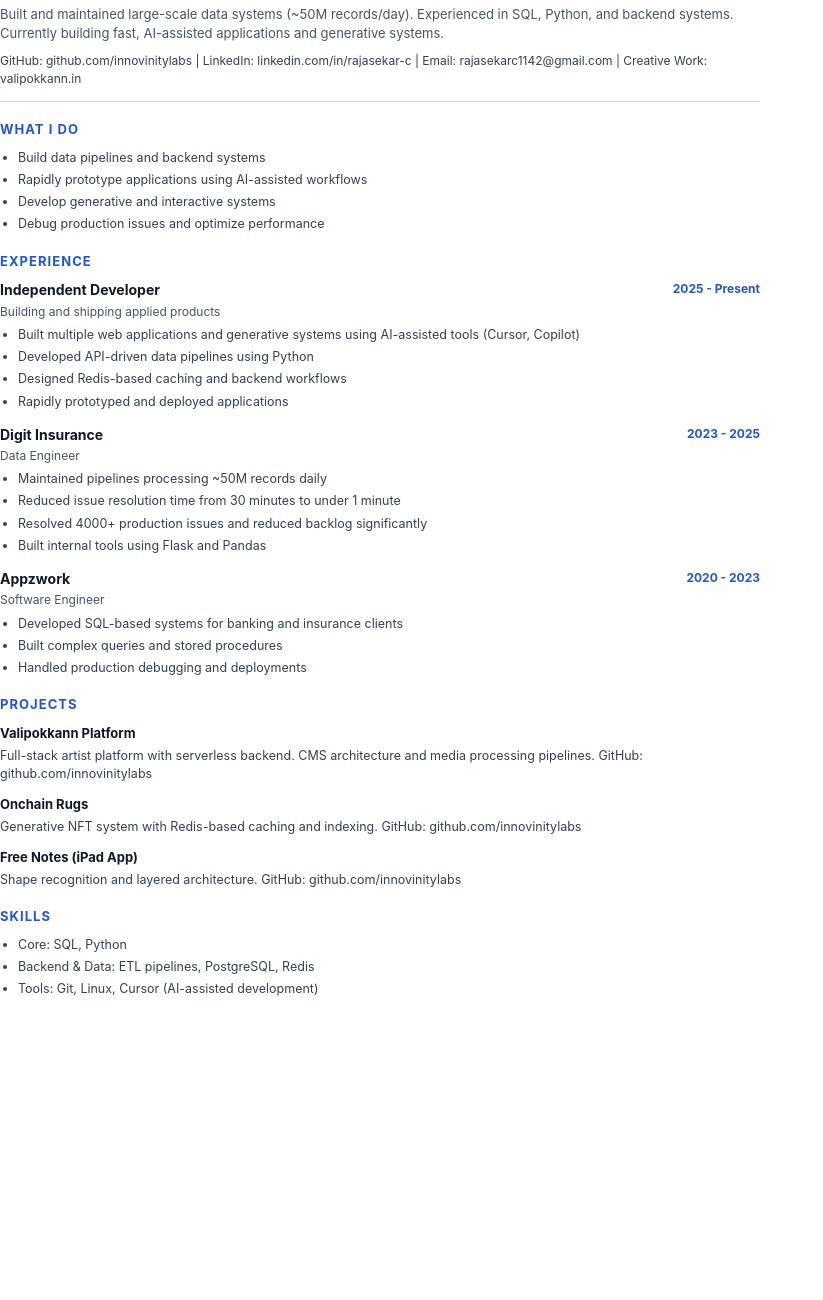
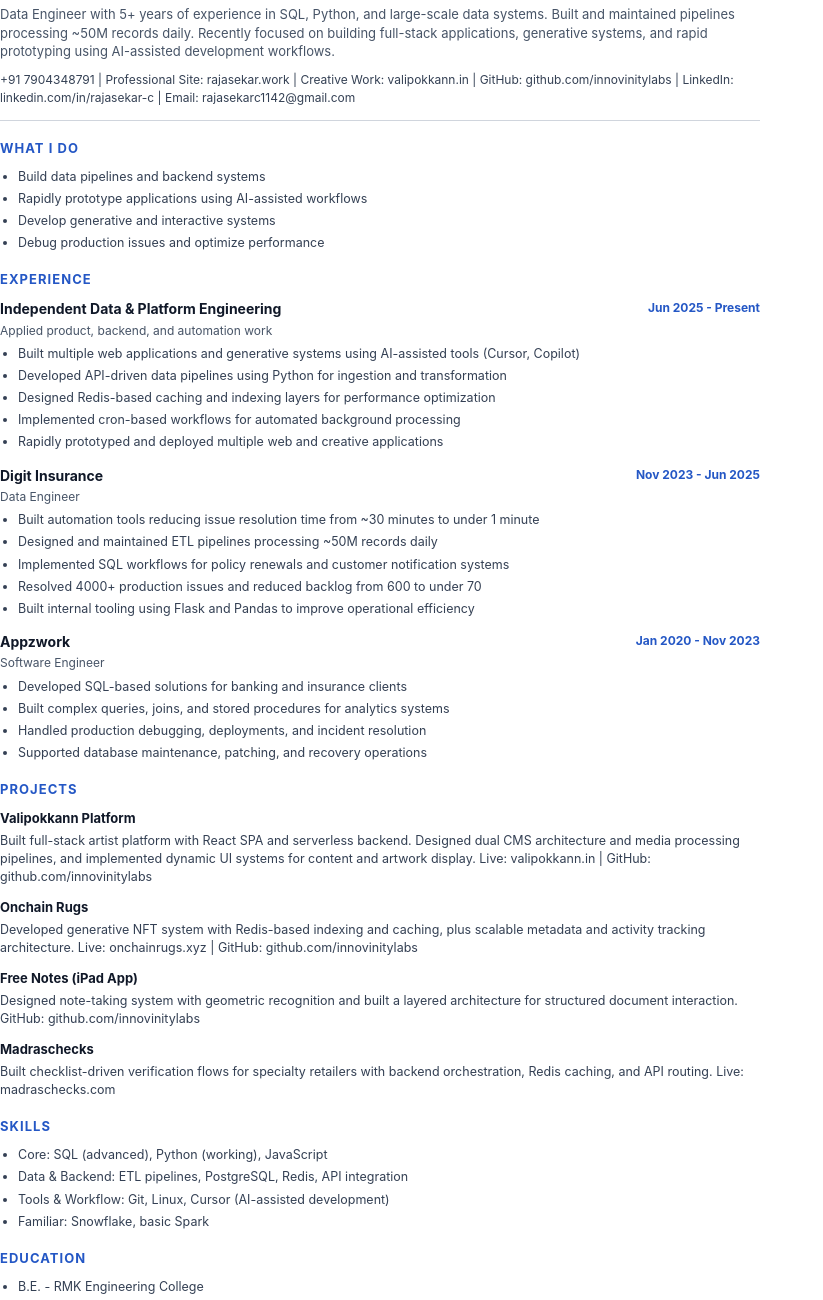
Before and after one commit to innovinitylabs/rajasekar-work-site, a plain HTML site: page resume-source.html in a window 1280 px wide. Shown: the part 73-1373 px from the top of the page, without its empty margins (0-823 px from the left). Before the commit the page ends 1075 px from the top, so only its background shows below. Drawn offline with Linux system fonts and the light colour scheme.

Commit message:
Refresh resume content and links

```diff
--- a/resume-source.html
+++ b/resume-source.html
@@ -135,15 +135,19 @@
         <h1>Rajasekar C</h1>
         <p class="title">Data Engineer | Systems Builder</p>
         <p class="summary">
-          Built and maintained large-scale data systems (~50M records/day).
-          Experienced in SQL, Python, and backend systems. Currently building
-          fast, AI-assisted applications and generative systems.
+          Data Engineer with 5+ years of experience in SQL, Python, and
+          large-scale data systems. Built and maintained pipelines processing
+          ~50M records daily. Recently focused on building full-stack
+          applications, generative systems, and rapid prototyping using
+          AI-assisted development workflows.
         </p>
         <p class="contact">
+          +91 7904348791 |
+          Professional Site: rajasekar.work |
+          Creative Work: valipokkann.in |
           GitHub: github.com/innovinitylabs |
           LinkedIn: linkedin.com/in/rajasekar-c |
-          Email: rajasekarc1142@gmail.com |
-          Creative Work: valipokkann.in
+          Email: rajasekarc1142@gmail.com
         </p>
       </header>
 
@@ -163,19 +167,26 @@
         <div class="role">
           <div class="role-header">
             <div class="role-title">
-              <h3>Independent Developer</h3>
-              <p>Building and shipping applied products</p>
+              <h3>Independent Data &amp; Platform Engineering</h3>
+              <p>Applied product, backend, and automation work</p>
             </div>
-            <div class="role-time">2025 - Present</div>
+            <div class="role-time">Jun 2025 - Present</div>
           </div>
           <ul class="bullets">
             <li>
               Built multiple web applications and generative systems using
               AI-assisted tools (Cursor, Copilot)
             </li>
-            <li>Developed API-driven data pipelines using Python</li>
-            <li>Designed Redis-based caching and backend workflows</li>
-            <li>Rapidly prototyped and deployed applications</li>
+            <li>
+              Developed API-driven data pipelines using Python for ingestion and
+              transformation
+            </li>
+            <li>
+              Designed Redis-based caching and indexing layers for performance
+              optimization
+            </li>
+            <li>Implemented cron-based workflows for automated background processing</li>
+            <li>Rapidly prototyped and deployed multiple web and creative applications</li>
           </ul>
         </div>
 
@@ -185,13 +196,20 @@
               <h3>Digit Insurance</h3>
               <p>Data Engineer</p>
             </div>
-            <div class="role-time">2023 - 2025</div>
+            <div class="role-time">Nov 2023 - Jun 2025</div>
           </div>
           <ul class="bullets">
-            <li>Maintained pipelines processing ~50M records daily</li>
-            <li>Reduced issue resolution time from 30 minutes to under 1 minute</li>
-            <li>Resolved 4000+ production issues and reduced backlog significantly</li>
-            <li>Built internal tools using Flask and Pandas</li>
+            <li>
+              Built automation tools reducing issue resolution time from ~30
+              minutes to under 1 minute
+            </li>
+            <li>Designed and maintained ETL pipelines processing ~50M records daily</li>
+            <li>
+              Implemented SQL workflows for policy renewals and customer
+              notification systems
+            </li>
+            <li>Resolved 4000+ production issues and reduced backlog from 600 to under 70</li>
+            <li>Built internal tooling using Flask and Pandas to improve operational efficiency</li>
           </ul>
         </div>
 
@@ -201,12 +219,13 @@
               <h3>Appzwork</h3>
               <p>Software Engineer</p>
             </div>
-            <div class="role-time">2020 - 2023</div>
+            <div class="role-time">Jan 2020 - Nov 2023</div>
           </div>
           <ul class="bullets">
-            <li>Developed SQL-based systems for banking and insurance clients</li>
-            <li>Built complex queries and stored procedures</li>
-            <li>Handled production debugging and deployments</li>
+            <li>Developed SQL-based solutions for banking and insurance clients</li>
+            <li>Built complex queries, joins, and stored procedures for analytics systems</li>
+            <li>Handled production debugging, deployments, and incident resolution</li>
+            <li>Supported database maintenance, patching, and recovery operations</li>
           </ul>
         </div>
       </section>
@@ -217,24 +236,37 @@
         <div class="project">
           <h3>Valipokkann Platform</h3>
           <p>
-            Full-stack artist platform with serverless backend. CMS architecture
-            and media processing pipelines. GitHub: github.com/innovinitylabs
+            Built full-stack artist platform with React SPA and serverless
+            backend. Designed dual CMS architecture and media processing
+            pipelines, and implemented dynamic UI systems for content and artwork
+            display. Live: valipokkann.in | GitHub: github.com/innovinitylabs
           </p>
         </div>
 
         <div class="project">
           <h3>Onchain Rugs</h3>
           <p>
-            Generative NFT system with Redis-based caching and indexing.
-            GitHub: github.com/innovinitylabs
+            Developed generative NFT system with Redis-based indexing and
+            caching, plus scalable metadata and activity tracking architecture.
+            Live: onchainrugs.xyz | GitHub: github.com/innovinitylabs
           </p>
         </div>
 
         <div class="project">
           <h3>Free Notes (iPad App)</h3>
           <p>
-            Shape recognition and layered architecture. GitHub:
+            Designed note-taking system with geometric recognition and built a
+            layered architecture for structured document interaction. GitHub:
             github.com/innovinitylabs
+          </p>
+        </div>
+
+        <div class="project">
+          <h3>Madraschecks</h3>
+          <p>
+            Built checklist-driven verification flows for specialty retailers
+            with backend orchestration, Redis caching, and API routing. Live:
+            madraschecks.com
           </p>
         </div>
       </section>
@@ -242,9 +274,17 @@
       <section>
         <h2>Skills</h2>
         <ul class="skills">
-          <li>Core: SQL, Python</li>
-          <li>Backend &amp; Data: ETL pipelines, PostgreSQL, Redis</li>
-          <li>Tools: Git, Linux, Cursor (AI-assisted development)</li>
+          <li>Core: SQL (advanced), Python (working), JavaScript</li>
+          <li>Data &amp; Backend: ETL pipelines, PostgreSQL, Redis, API integration</li>
+          <li>Tools &amp; Workflow: Git, Linux, Cursor (AI-assisted development)</li>
+          <li>Familiar: Snowflake, basic Spark</li>
+        </ul>
+      </section>
+
+      <section>
+        <h2>Education</h2>
+        <ul class="skills">
+          <li>B.E. - RMK Engineering College</li>
         </ul>
       </section>
     </div>
```
Also changed, not shown: index.html (+90 -26 lines), styles.css (+22 -2 lines), 1 other file.
